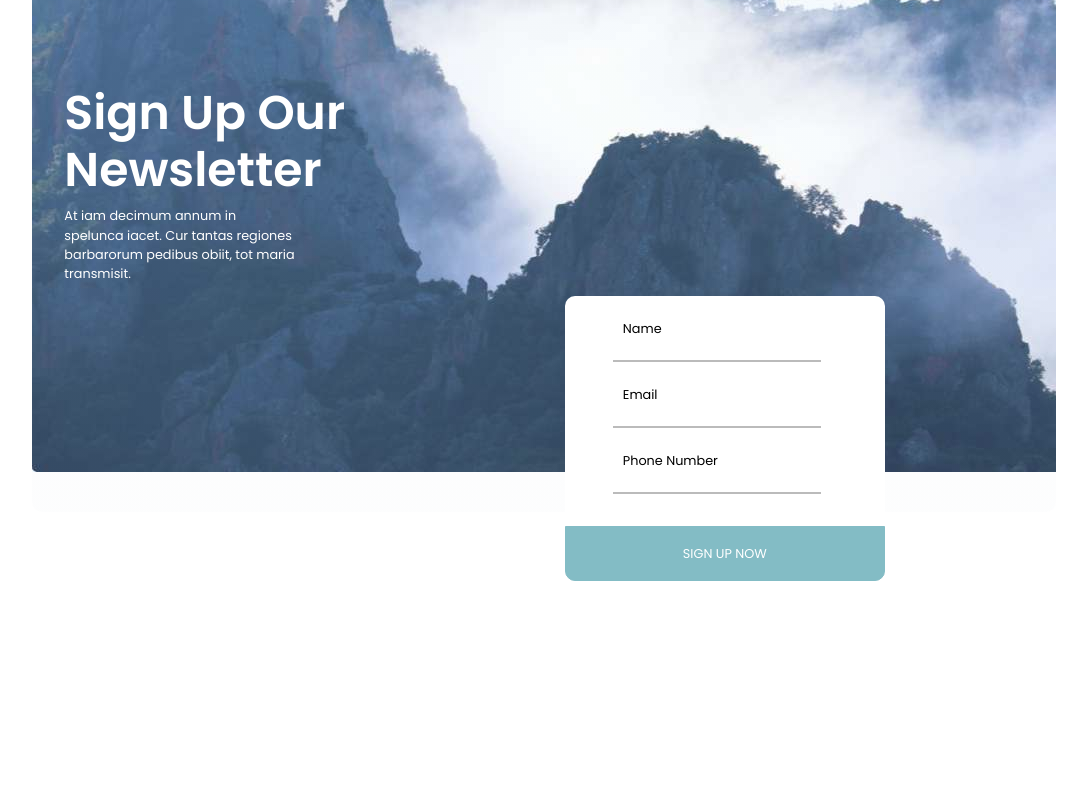
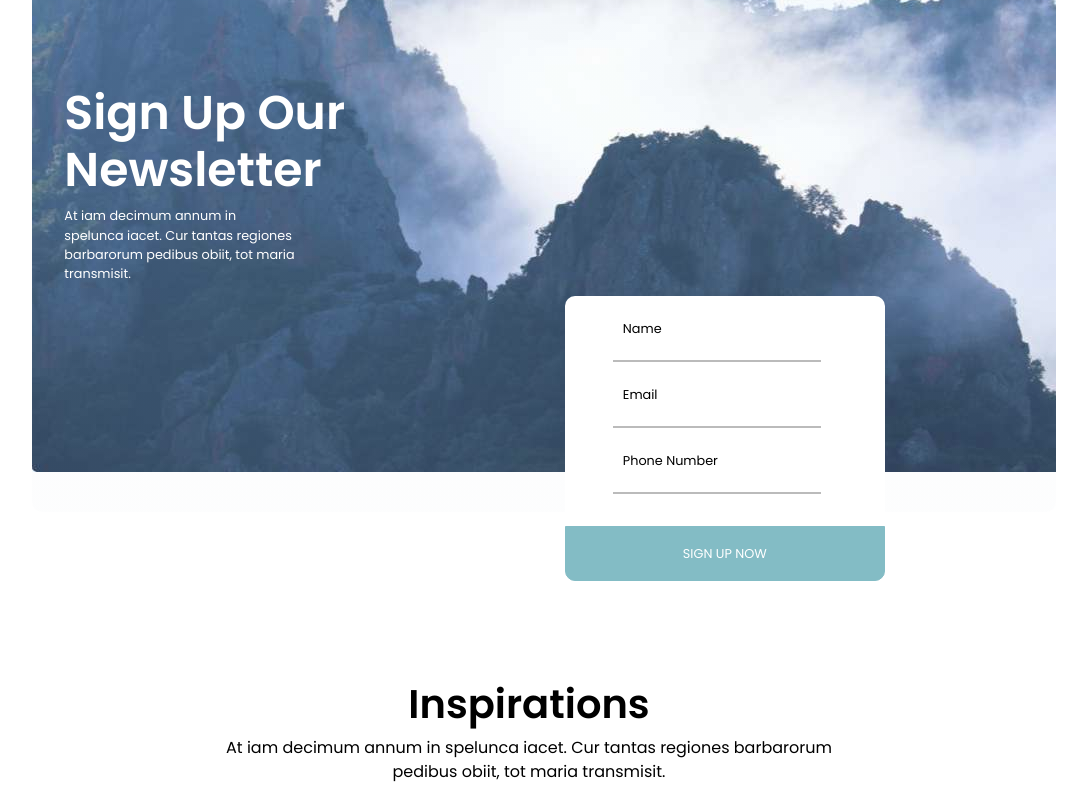
Before and after one commit to akhilalekha/lpmodel, a React (Create React App) app: page / in a window 1280 px wide. Shown: the part 3642-4442 px from the top of the page, without its empty margins (111-1198 px from the left). Before the commit the page ends 4322 px from the top, so only its background shows below. Built offline with nearby package versions, Linux system fonts and the light colour scheme.

Commit message:
create insp page text

```diff
--- a/src/components/App.jsx
+++ b/src/components/App.jsx
@@ -5,6 +5,7 @@ import Home from "./Home";
 import Images from "./Images";
 import Newsletter from "./Newsletter";
 import Third from "./Third";
+import Inspirations from "./Inspirations";
 
 function App() {
 	return (
@@ -15,6 +16,7 @@ function App() {
 			<Download />
 			<Featured />
 			<Newsletter />
+			<Inspirations />
 		</div>
 	);
 }
--- /dev/null
+++ b/src/components/Inspirations.jsx
@@ -0,0 +1,20 @@
+import React from "react";
+import style from "./Inspirations.module.css";
+
+function Inspirations() {
+	return (
+		<div className={style.Inspirations}>
+			<div className={style.insContainer}>
+				<div className={style.insText}>
+					<h2 className={style.insTitle}>Inspirations</h2>
+					<p className={style.insDes}>
+						At iam decimum annum in spelunca iacet. Cur tantas regiones
+						barbarorum pedibus obiit, tot maria transmisit.
+					</p>
+				</div>
+			</div>
+		</div>
+	);
+}
+
+export default Inspirations;
--- /dev/null
+++ b/src/components/Inspirations.module.css
@@ -0,0 +1,20 @@
+.Inspirations {
+	color: black;
+}
+.insContainer {
+	/* height: 80vh; */
+	/* margin: 0 5% 10rem; */
+}
+.insText {
+	display: flex;
+	flex-direction: column;
+	align-items: center;
+}
+.insTitle {
+	font-weight: 600;
+	font-size: 2.5rem;
+}
+.insDes {
+	width: 50%;
+	text-align: center;
+}
```
Also changed, not shown: 1 other file (tests, documents, lock files or other folders).
